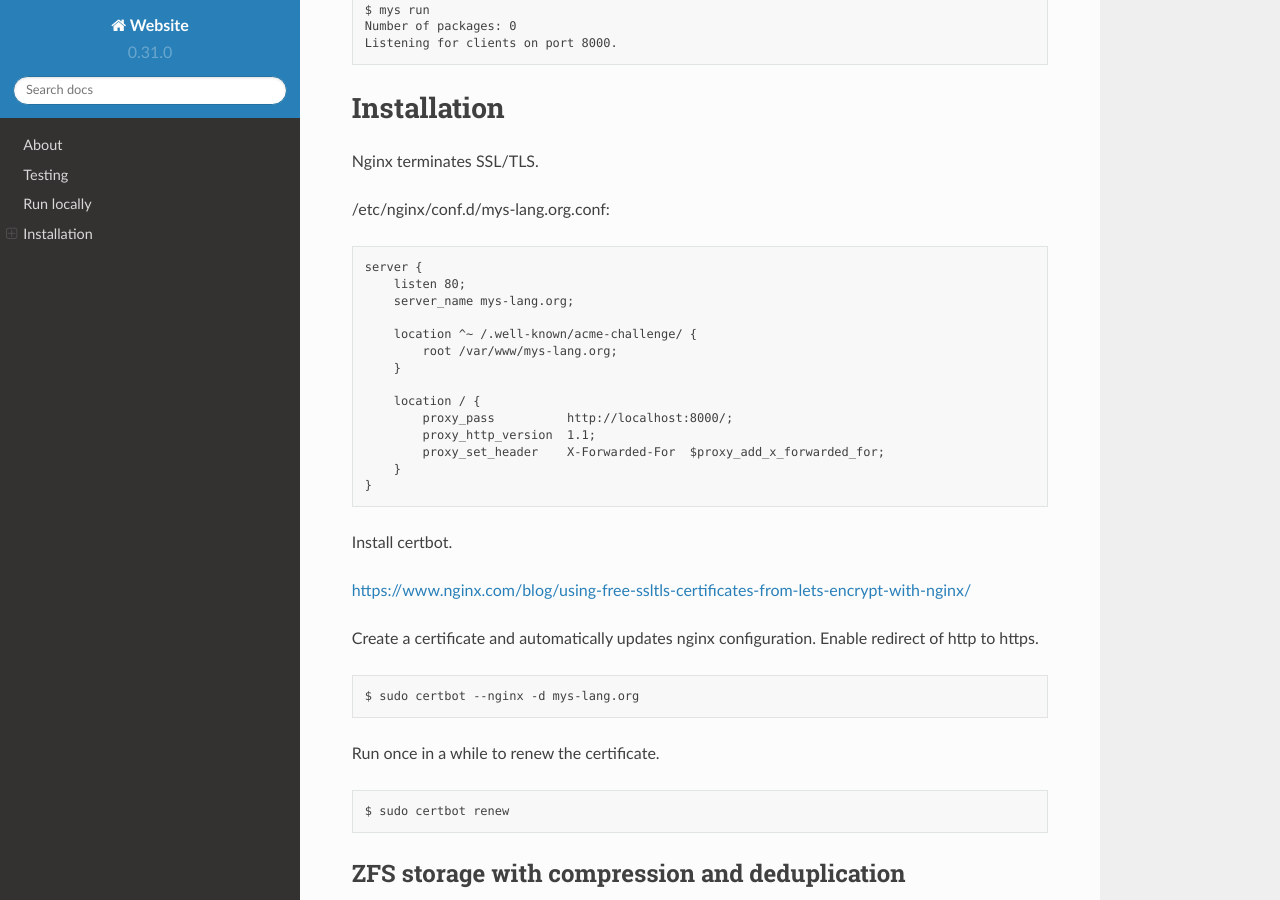
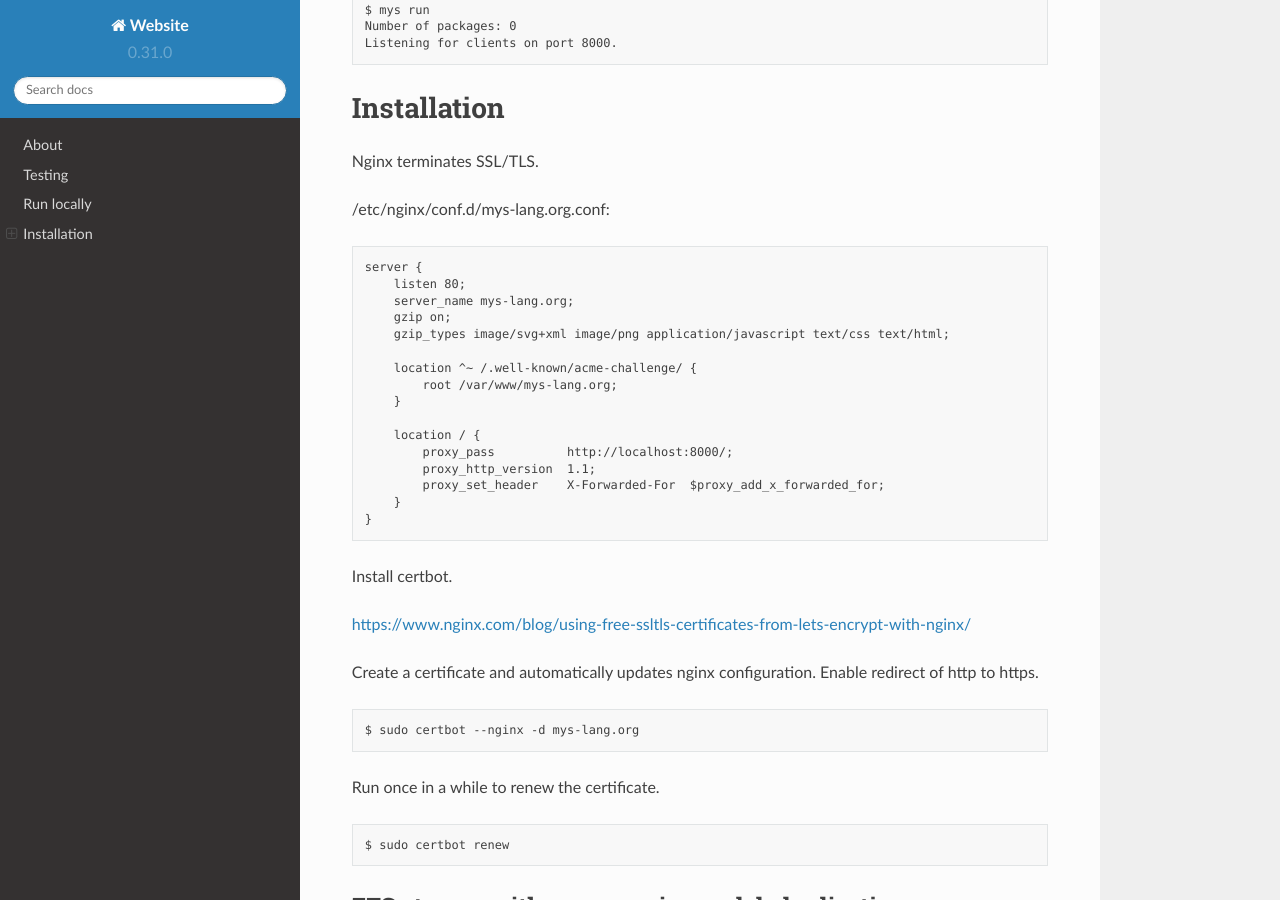
Before and after one commit to mys-lang/package-website, a Sphinx documentation site: the page built from doc/index.rst, in a window 1280 px wide and 900 px high, scrolled down 625 px. Built offline with Sphinx 7.4.7 and the Read the Docs theme 2.0.0, drawn with Linux system fonts in a browser that asks for light colours.

Commit message:
Documentation.

```diff
--- a/doc/index.rst
+++ b/doc/index.rst
@@ -40,6 +40,8 @@ Nginx terminates SSL/TLS.
     server {
         listen 80;
         server_name mys-lang.org;
+        gzip on;
+        gzip_types image/svg+xml image/png application/javascript text/css text/html;
 
         location ^~ /.well-known/acme-challenge/ {
             root /var/www/mys-lang.org;
```
